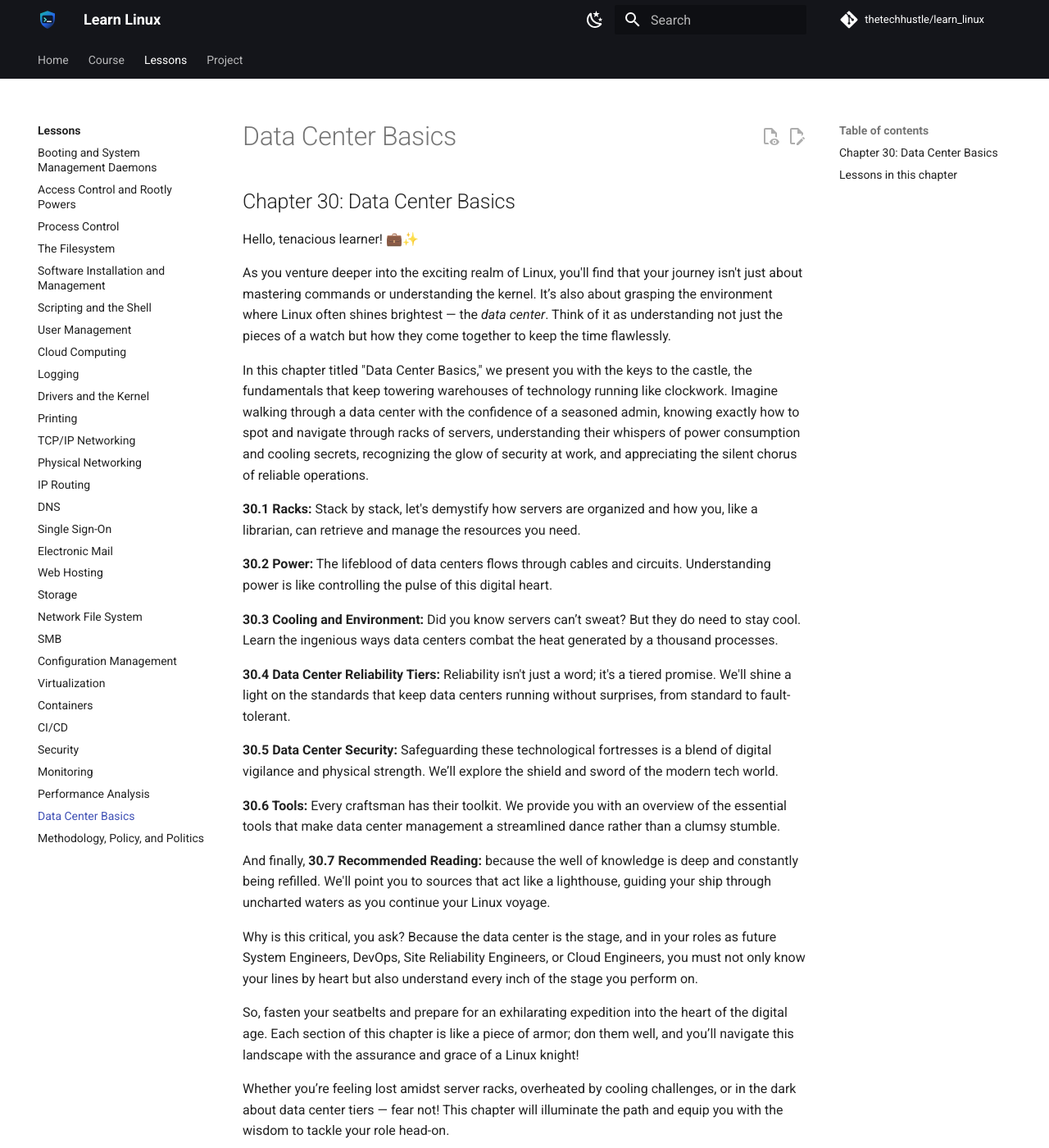
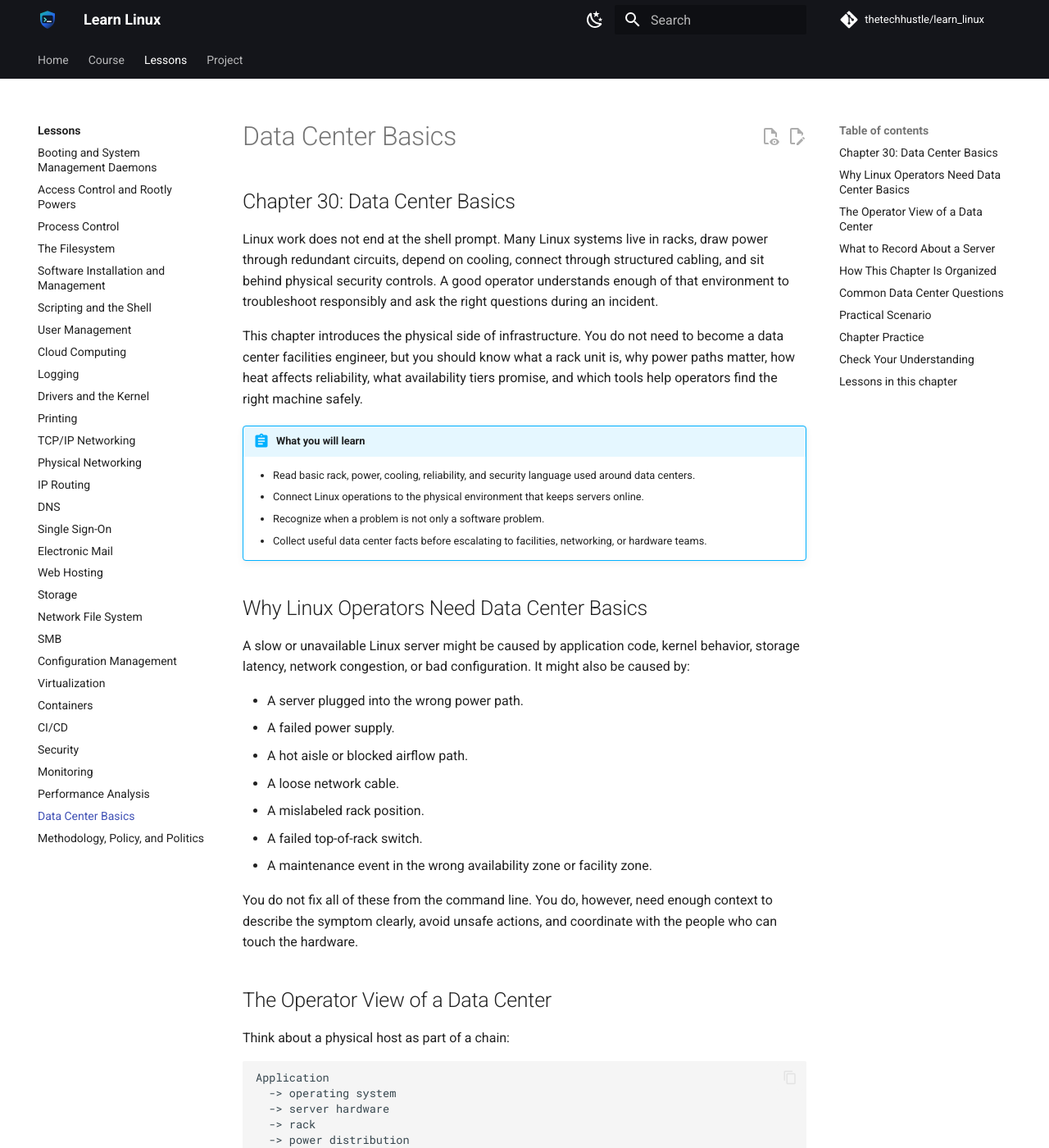
Before and after one commit to thetechhustle/learn_linux, an MkDocs documentation site: the page built from docs/lessons/30_data_center_basics/README.md, in a window 1280 px wide and 1400 px high. Shown: the whole window at 82% size. Built offline with MkDocs 1.6.1 and Material for MkDocs 9.7.7, drawn with Linux system fonts in a browser that asks for light colours; comment, search, counter and statistics services are not loaded; some of the changed text lies outside the part shown.

Commit message:
Improve Chapter 30 data center overview (#274)
Co-authored-by: Jules Ai <jules@Juless-Air.ts.net lan>

````diff
--- a/docs/lessons/30_data_center_basics/README.md
+++ b/docs/lessons/30_data_center_basics/README.md
@@ -1,34 +1,138 @@
 ## Chapter 30: Data Center Basics
 
-Hello, tenacious learner! 💼✨
+Linux work does not end at the shell prompt. Many Linux systems live in racks, draw power through redundant circuits, depend on cooling, connect through structured cabling, and sit behind physical security controls. A good operator understands enough of that environment to troubleshoot responsibly and ask the right questions during an incident.
 
-As you venture deeper into the exciting realm of Linux, you'll find that your journey isn't just about mastering commands or understanding the kernel. It’s also about grasping the environment where Linux often shines brightest — the *data center*. Think of it as understanding not just the pieces of a watch but how they come together to keep the time flawlessly.
+This chapter introduces the physical side of infrastructure. You do not need to become a data center facilities engineer, but you should know what a rack unit is, why power paths matter, how heat affects reliability, what availability tiers promise, and which tools help operators find the right machine safely.
 
-In this chapter titled "Data Center Basics," we present you with the keys to the castle, the fundamentals that keep towering warehouses of technology running like clockwork. Imagine walking through a data center with the confidence of a seasoned admin, knowing exactly how to spot and navigate through racks of servers, understanding their whispers of power consumption and cooling secrets, recognizing the glow of security at work, and appreciating the silent chorus of reliable operations.
+!!! abstract "What you will learn"
+    - Read basic rack, power, cooling, reliability, and security language used around data centers.
+    - Connect Linux operations to the physical environment that keeps servers online.
+    - Recognize when a problem is not only a software problem.
+    - Collect useful data center facts before escalating to facilities, networking, or hardware teams.
 
-**30.1 Racks:** Stack by stack, let's demystify how servers are organized and how you, like a librarian, can retrieve and manage the resources you need.
+## Why Linux Operators Need Data Center Basics
 
-**30.2 Power:** The lifeblood of data centers flows through cables and circuits. Understanding power is like controlling the pulse of this digital heart.
+A slow or unavailable Linux server might be caused by application code, kernel behavior, storage latency, network congestion, or bad configuration. It might also be caused by:
 
-**30.3 Cooling and Environment:** Did you know servers can’t sweat? But they do need to stay cool. Learn the ingenious ways data centers combat the heat generated by a thousand processes.
+- A server plugged into the wrong power path.
+- A failed power supply.
+- A hot aisle or blocked airflow path.
+- A loose network cable.
+- A mislabeled rack position.
+- A failed top-of-rack switch.
+- A maintenance event in the wrong availability zone or facility zone.
 
-**30.4 Data Center Reliability Tiers:** Reliability isn't just a word; it's a tiered promise. We'll shine a light on the standards that keep data centers running without surprises, from standard to fault-tolerant.
+You do not fix all of these from the command line. You do, however, need enough context to describe the symptom clearly, avoid unsafe actions, and coordinate with the people who can touch the hardware.
 
-**30.5 Data Center Security:** Safeguarding these technological fortresses is a blend of digital vigilance and physical strength. We’ll explore the shield and sword of the modern tech world.
+## The Operator View of a Data Center
 
-**30.6 Tools:** Every craftsman has their toolkit. We provide you with an overview of the essential tools that make data center management a streamlined dance rather than a clumsy stumble.
+Think about a physical host as part of a chain:
 
-And finally, **30.7 Recommended Reading:** because the well of knowledge is deep and constantly being refilled. We'll point you to sources that act like a lighthouse, guiding your ship through uncharted waters as you continue your Linux voyage.
+```text
+Application
+  -> operating system
+  -> server hardware
+  -> rack
+  -> power distribution
+  -> cooling and airflow
+  -> network cabling and switches
+  -> facility security and operations
+```
 
-Why is this critical, you ask? Because the data center is the stage, and in your roles as future System Engineers, DevOps, Site Reliability Engineers, or Cloud Engineers, you must not only know your lines by heart but also understand every inch of the stage you perform on.
+If any part of that chain is weak, the Linux system can suffer. A clean `systemctl status` output does not prove the rack has healthy power, and a healthy rack does not prove the application is working. You need both software and physical awareness.
 
-So, fasten your seatbelts and prepare for an exhilarating expedition into the heart of the digital age. Each section of this chapter is like a piece of armor; don them well, and you’ll navigate this landscape with the assurance and grace of a Linux knight!
+## What to Record About a Server
 
-Whether you’re feeling lost amidst server racks, overheated by cooling challenges, or in the dark about data center tiers — fear not! This chapter will illuminate the path and equip you with the wisdom to tackle your role head-on.
+When you operate physical or colocated Linux systems, keep a short inventory for each important host:
 
-Let's embark on this transformative leg of your Linux journey together because when it comes to data centers, the power to master them is within your grasp. And remember, the only way to truly learn Linux with ease is to face each challenge not as a barrier but as a steppingstone to greatness. 🌟🐧
+```text
+Hostname:
+Serial/service tag:
+Rack:
+Rack unit:
+Power feed A:
+Power feed B:
+Switch/port:
+Out-of-band management address:
+Hardware owner:
+Support contract:
+Critical services:
+```
 
-See you inside the chapter, brave explorer of the digital expanse!
+This information saves time during outages. It also prevents dangerous mistakes, such as asking remote hands to pull the wrong cable or reboot the wrong server.
+
+!!! warning "Physical actions need precision"
+    A vague request like "reboot the Dell in rack 4" is risky. Use exact rack, unit, serial number, port, and maintenance context whenever someone will touch hardware.
+
+## How This Chapter Is Organized
+
+**30.1 Racks** explains how equipment is arranged physically, including rack units, mounting, cable discipline, labeling, and why exact location matters.
+
+**30.2 Power** covers power distribution, redundant feeds, PDUs, power supplies, capacity planning, and the operational risk of plugging redundant devices into the same failure path.
+
+**30.3 Cooling and Environment** introduces airflow, hot and cold aisles, temperature, humidity, blocked vents, and the way environmental problems can become Linux reliability problems.
+
+**30.4 Data Center Reliability Tiers** explains reliability language, redundancy expectations, maintenance impact, and the difference between marketing claims and operational evidence.
+
+**30.5 Data Center Security** covers physical access, visitor control, cages, cameras, asset handling, and why physical security is part of system security.
+
+**30.6 Tools** introduces the tools and systems operators use to identify, access, and manage physical infrastructure: asset databases, labels, console access, out-of-band management, monitoring, and ticketing.
+
+**30.7 Recommended Reading** gives you a practical reading path for continuing beyond this chapter.
+
+## Common Data Center Questions
+
+During real work, you may need to ask:
+
+- Which rack and rack unit contains this server?
+- Which switch port is connected to the host?
+- Are both power supplies healthy?
+- Are the redundant power feeds actually independent?
+- Is the out-of-band management interface reachable?
+- Is the rack in a hot spot?
+- Is there a facility maintenance window in progress?
+- Who is allowed to touch the hardware?
+
+These questions are not distractions from Linux administration. They are part of running Linux responsibly when the system depends on physical infrastructure.
+
+## Practical Scenario
+
+Imagine users report that a database server became slow after a maintenance window. Linux metrics show high disk latency and occasional device errors. Before replacing the database or tuning the kernel, an experienced operator asks:
+
+- Was the host moved?
+- Were any cables reseated?
+- Did a storage shelf, controller, or power path change?
+- Are there hardware alerts in out-of-band management?
+- Are other hosts in the same rack affected?
+
+The right answer may involve Linux logs, storage tools, remote hands, asset records, and facilities notes. Data center basics help you connect those signals.
+
+## Chapter Practice
+
+As you work through this chapter, build a small inventory template for a lab server, home lab machine, or VM host. If you do not have physical hardware, use a hypothetical server and fill in the fields you would want during an outage.
+
+Suggested fields:
+
+```text
+Host:
+Purpose:
+Location:
+Power:
+Network:
+Remote access:
+Owner:
+Recovery notes:
+```
+
+The habit matters more than the exact format. Good operators leave behind enough context for the next person to act safely.
+
+## Check Your Understanding
+
+- Why can a Linux outage require data center information?
+- What is risky about vague physical-hardware instructions?
+- Why should redundant power supplies use independent power paths?
+- How can poor cooling appear as a Linux reliability problem?
+- What inventory fields would you want before asking someone to reseat a cable?
 
 <!-- lesson-index:start -->
 
````
